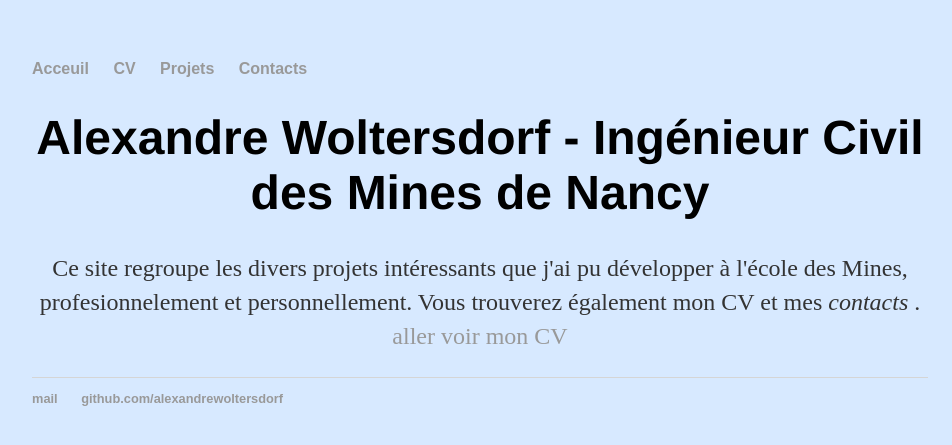
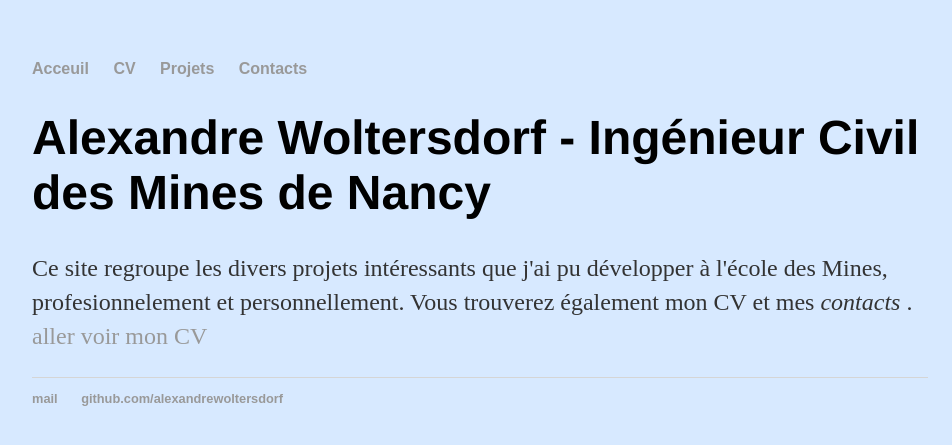
Before and after one commit to AlexandreWoltersdorf/AlexandreWoltersdorf.github.io, a Jekyll site: the page built from index.html, in a window 1280 px wide. Shown: the top 445 px of the page, without its empty margins (160-1112 px from the left). Built offline with Jekyll 4.4.1, drawn with Linux system fonts in a browser that asks for light colours.

Commit message:
Update main.css

```diff
--- a/css/main.css
+++ b/css/main.css
@@ -34,12 +34,6 @@ footer {
     font-size: .8em;
 }
 
-
-.container {
-    text-align: center;
-}
-
-
 ul.posts {
     margin: 20px auto 40px;
     font-size: 1.5em;
```
